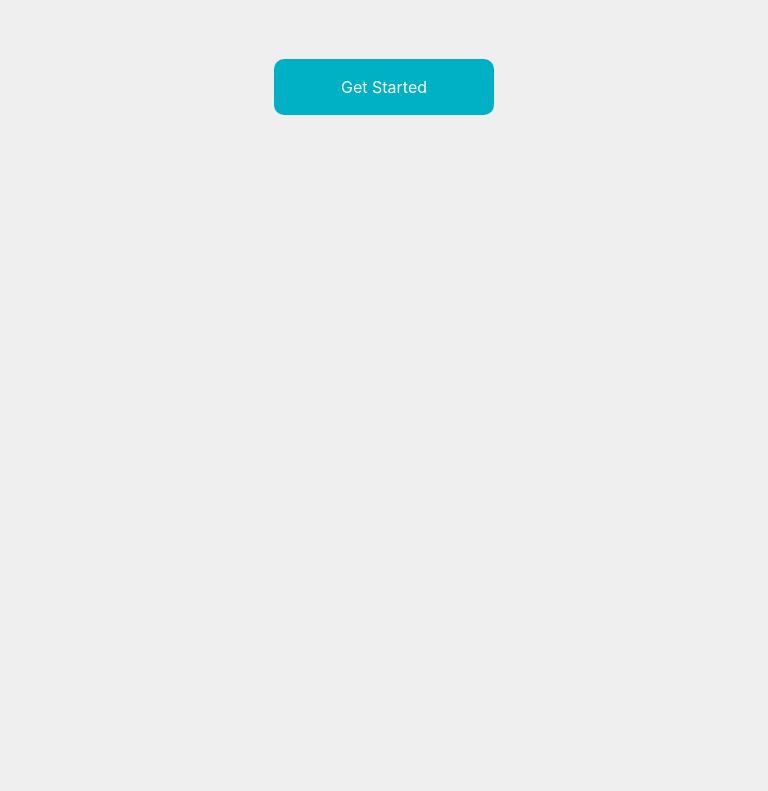
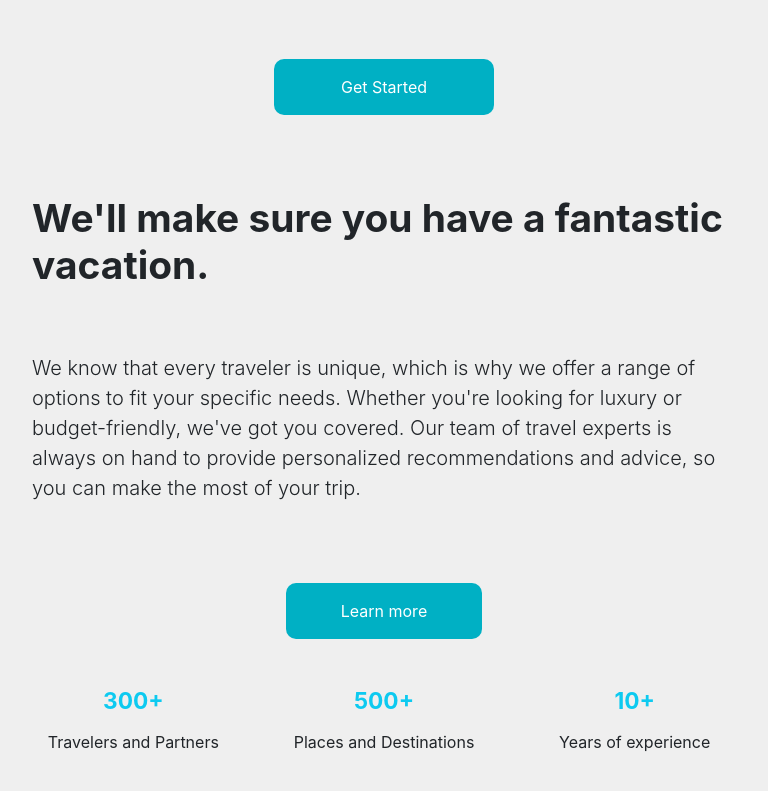
Before and after one commit to Subhajit3295/Globe-Trotter, a React (Create React App) app in the folder globetrotter/: page / in a window 768 px wide. Shown: the part 2365-3156 px from the top of the page. Before the commit the page ends 2496 px from the top, so only its background shows below. Built offline with nearby package versions, Linux system fonts and the light colour scheme.

Commit message:
page 4 added with media queries

```diff
--- a/globetrotter/src/App.js
+++ b/globetrotter/src/App.js
@@ -6,6 +6,7 @@
 import { PageTwo } from './components/page-2';
 import { HeadingThree, HeadingTwo } from './components/heading';
 import { PageThree } from './components/page-3';
+import { PageFour } from './components/page-4';
 
 function App() {
   return (
@@ -16,6 +17,7 @@
     <PageTwo/>
     <HeadingThree heading="Check Out A Few Advantages Of Joining Us" subheading="What we offer"/>
     <PageThree/>
+    <PageFour/>
     </>
   );
 }
--- a/globetrotter/src/Media.css
+++ b/globetrotter/src/Media.css
@@ -83,7 +83,7 @@
     .getstartedbtn {
         width: 30%;
     }
-    .getstarted-container {
+    .getstarted-container, .learnmore-container {
         width: 100%;
         display: flex;
         justify-content: center;
@@ -91,6 +91,34 @@
     .none {
         display: none;
         height: 0px;
+    }
+    .page-four {
+        width: 100%;
+        height: 100%;
+        padding: 5vh 2vh;
+        margin-top: 2vh;
+        display: flex;
+        gap: 2vh;
+        flex-direction: column;
+    }
+    .page-four-items {
+        height: auto;
+        width: 100%;
+    }
+    .page-four-items-1 {
+        display: none;
+    }
+    .page-four-img-container {
+        top: 0;
+        left: 0;
+    }
+    .page-four-img-container-2 {
+        bottom: 0;
+        right: 0;
+    }
+    .page-four-img-container, .page-four-img-container-2 {
+        height: 80%;
+        width: 60%;
     }
 
 
@@ -209,7 +237,7 @@
     .getstartedbtn {
         width: 50%;
     }
-    .getstarted-container {
+    .getstarted-container, .learnmore-container {
         width: 100%;
         display: flex;
         justify-content: center;
@@ -218,4 +246,33 @@
         display: none;
     }
 
+
+    .page-four {
+        width: 100%;
+        height: 100%;
+        padding: 5vh 2vh;
+        margin-top: 2vh;
+        display: flex;
+        gap: 1vh;
+        flex-direction: column;
+    }
+    .page-four-items {
+        width: 100%;
+    }
+    .page-four-items-1 {
+        display: none;
+    }
+    .page-four-img-container {
+        top: 0;
+        left: 0;
+    }
+    .page-four-img-container-2 {
+        bottom: 0;
+        right: 0;
+    }
+    .page-four-img-container, .page-four-img-container-2 {
+        height: 100%;
+        width: 60%;
+    }
+
   }
--- a/globetrotter/src/Style.css
+++ b/globetrotter/src/Style.css
@@ -383,3 +383,44 @@
     border: solid 10px white;
     border-radius: 30px;
 }
+.page-four {
+    width: 100%;
+    height: 100vh;
+    padding: 10vh 5vh;
+    display: flex;
+    gap: 10vh;
+    justify-content: space-between;
+}
+.page-four-items {
+    height: auto;
+    width: 50%;
+}
+.page-four-img-container, .page-four-img-container-2 {
+    height: 65%;
+    width: 55%;
+    border: solid 10px rgb(255, 255, 255);
+    overflow: hidden;
+    object-fit: contain;
+    border-radius: 30px;
+    position: absolute;
+    zoom: 100%;
+}
+.page-four-img-container {
+    top: 0;
+    left: 0;
+}
+.page-four-img-container-2 {
+    bottom: 0;
+    right: 0;
+}
+.page-four-img {
+    height: 100%;
+    width: 100%;
+}
+.learnmore-container {
+    width: 100%;
+    padding: 5vh;
+}
+.ability {
+    height: 25%;
+}
--- /dev/null
+++ b/globetrotter/src/components/ability.jsx
@@ -0,0 +1,20 @@
+import React from 'react';
+
+export const Ability = (props) => {
+    return (
+        <div className="ability d-flex justify-content-around w-100 gap-3">
+            <div className="ability-child d-flex flex-column h-100  w-100 justify-content-center align-items-center gap-2 p-2">
+                <p className='h4 fw-bold text-info'>{props.count_1}+</p>
+                <p className='text-center'>{props.description_1}</p>
+            </div>
+            <div className="ability-child d-flex flex-column h-100  w-100 justify-content-center align-items-center gap-2 p-2">
+                <p className='h4 fw-bold text-info'>{props.count_2}+</p>
+                <p className='text-center'>{props.description_2}</p>
+            </div>
+            <div className="ability-child d-flex flex-column h-100  w-100 justify-content-center align-items-center gap-2 p-2">
+                <p className='h4 fw-bold text-info'>{props.count_3}+</p>
+                <p className='text-center'>{props.description_3}</p>
+            </div>
+        </div>
+    )
+}
--- /dev/null
+++ b/globetrotter/src/components/page-4.jsx
@@ -0,0 +1,26 @@
+import React from 'react';
+import { HeadingTwo } from './heading';
+import { Ability } from './ability';
+
+export const PageFour = () => {
+    return (
+        <div className="page-four">
+            <div className="page-four-items position-relative page-four-items-1">
+                <div className="page-four-img-container">
+                    <img src="https://images.pexels.com/photos/3217911/pexels-photo-3217911.jpeg?cs=srgb&dl=pexels-andyhvu-3217911.jpg&fm=jpg" alt=""  className='page-four-img'/>
+                </div>
+                <div className="page-four-img-container-2">
+                    <img src="https://wallpaper.forfun.com/fetch/00/0043a0b0e55215af9fd47074c5cf9497.jpeg" alt="" className='page-four-img'/>
+                </div>
+            </div>
+            <div className="page-four-items">
+                <HeadingTwo heading = "We'll make sure you have a fantastic vacation."/>
+                <p className='lead heading-two'>We know that every traveler is unique, which is why we offer a range of options to fit your specific needs. Whether you're looking for luxury or budget-friendly, we've got you covered. Our team of travel experts is always on hand to provide personalized recommendations and advice, so you can make the most of your trip.</p>
+                <div className="learnmore-container">
+                    <button className='getstartedbtn'>Learn more</button>
+                </div>
+                <Ability count_1 = "300" count_2 = "500" count_3 = "10"  description_1 = "Travelers and Partners" description_2 = "Places and Destinations" description_3 = "Years of experience"  />
+            </div>
+        </div>
+    )
+}
```
